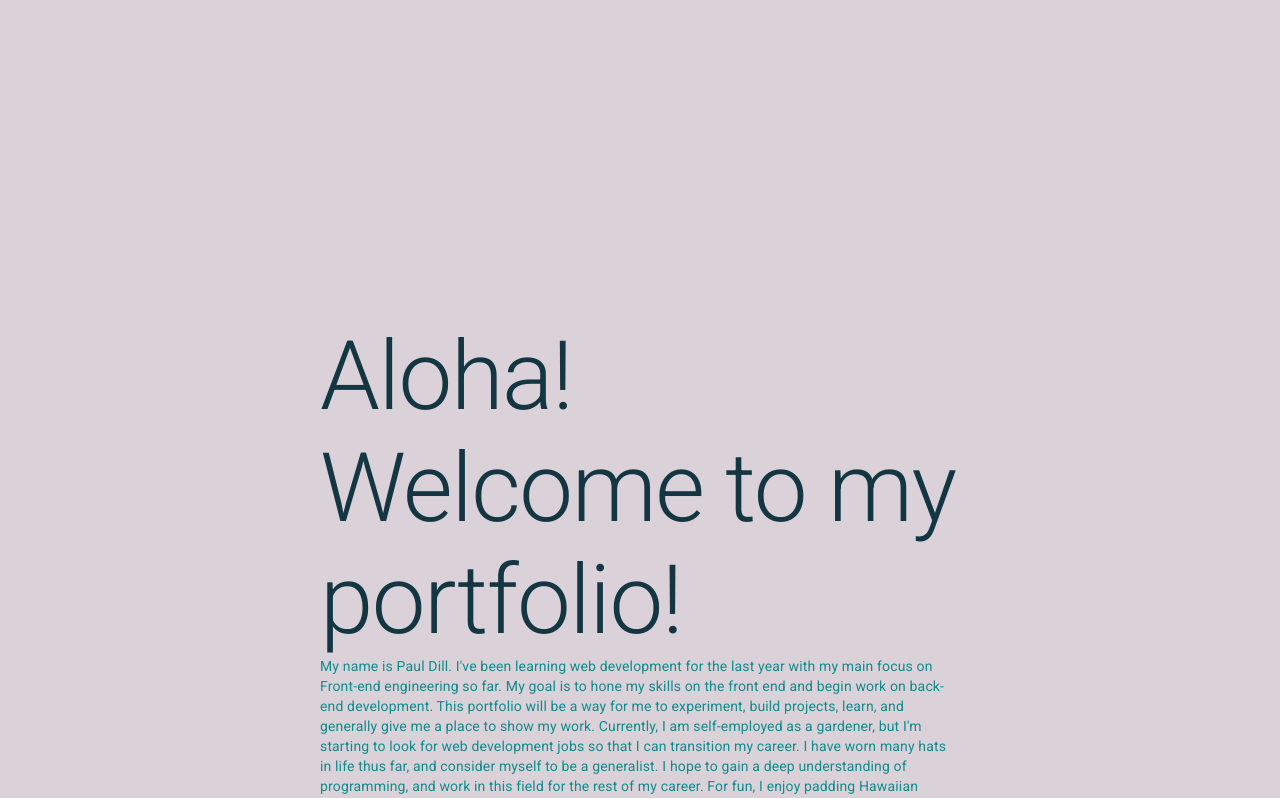
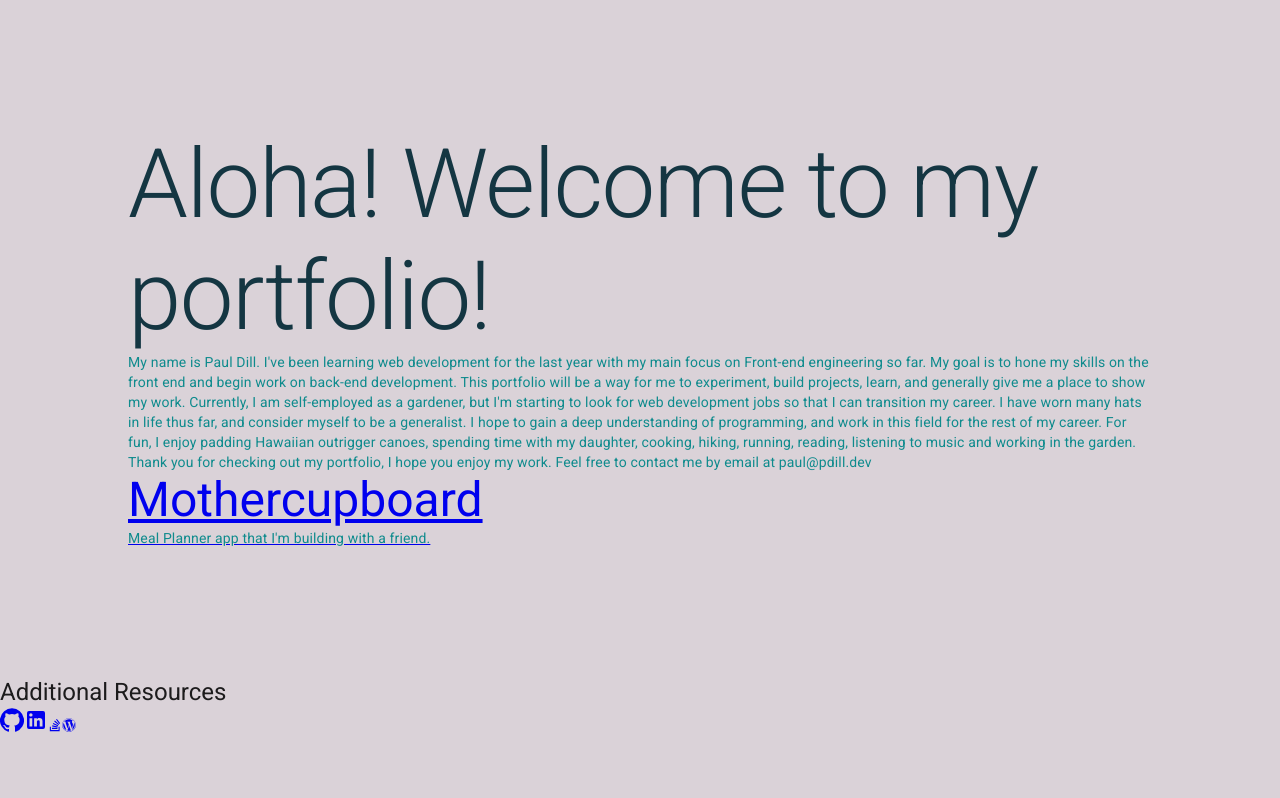
Before and after one commit to Dillweed5446/pdill.dev, a Next.js app in the folder pdill.dev/: page / in a window 1280 px wide. Shown: the top 798 px of the page. Built offline with nearby package versions, Linux system fonts and the light colour scheme.

Commit message:
Margin be actin up

```diff
--- a/pdill.dev/pages/index.js
+++ b/pdill.dev/pages/index.js
@@ -12,7 +12,7 @@ export default function Home () {
         <title>Paul Dill portfolio</title>
       </Head>
 
-      <main style={{margin:"25%"}}>
+      <main style={{margin:"10%"}}>
         <Typography variant="h1" className="title" color="primary" >
         Aloha!  Welcome to my portfolio!
         </Typography>
```
